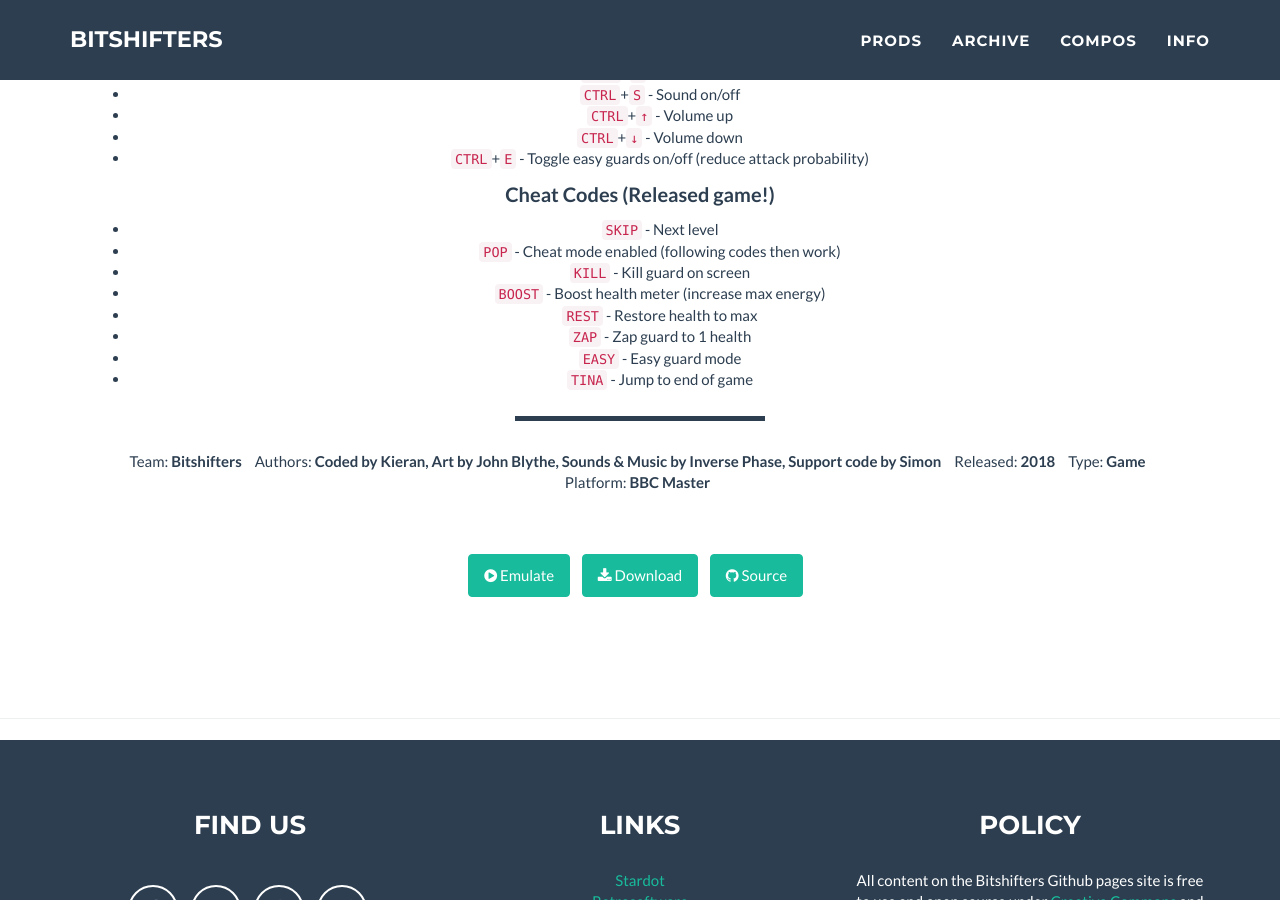
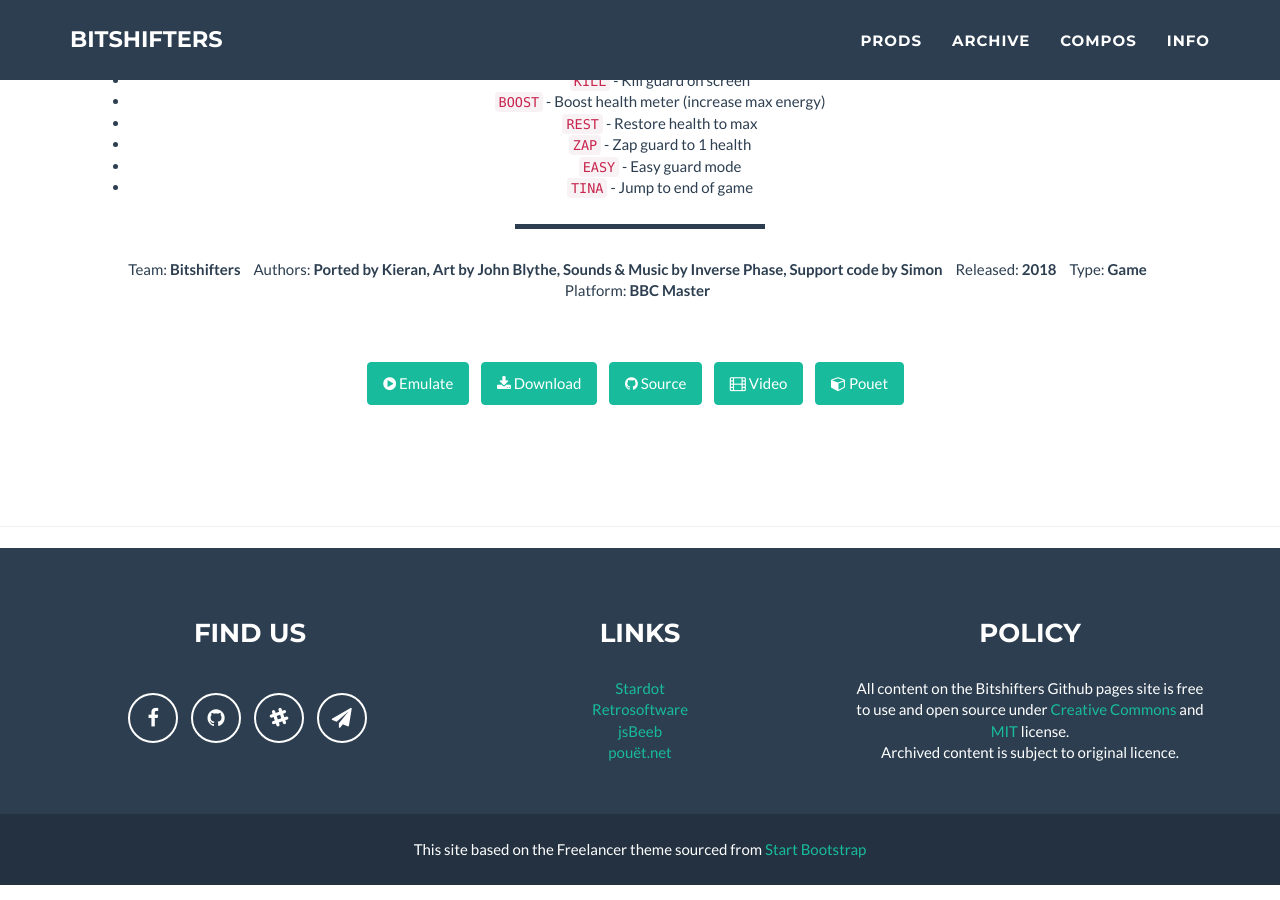
Before and after one commit to bitshifters/bitshifters.github.io, a Jekyll site: the page built from _posts/prods/2018-03-29-bs-pop-beeb.md, in a window 1280 px wide and 900 px high, scrolled down 3719 px. Built offline with Jekyll 4.4.1, drawn with Linux system fonts in a browser that asks for light colours.

Commit message:
Added Pouet & YouTube links

```diff
--- a/_posts/prods/2018-03-29-bs-pop-beeb.md
+++ b/_posts/prods/2018-03-29-bs-pop-beeb.md
@@ -6,15 +6,15 @@
 title: Prince of Persia
 img: pop-beeb.png
 alt: image-alt
-authors: Coded by Kieran, Art by John Blythe, Sounds & Music by Inverse Phase, Support code by Simon
+authors: Ported by Kieran, Art by John Blythe, Sounds & Music by Inverse Phase, Support code by Simon
 team: Bitshifters
 year: 2018
 type: Game
 platform: BBC Master
 download: pop-beeb.ssd
 source: https://github.com/kieranhj/pop-beeb
-pouet:
-video:
+pouet: http://www.pouet.net/prod.php?which=75707
+video: https://www.youtube.com/watch?v=UA1Ne-EPUJ4
 
 
 
```
